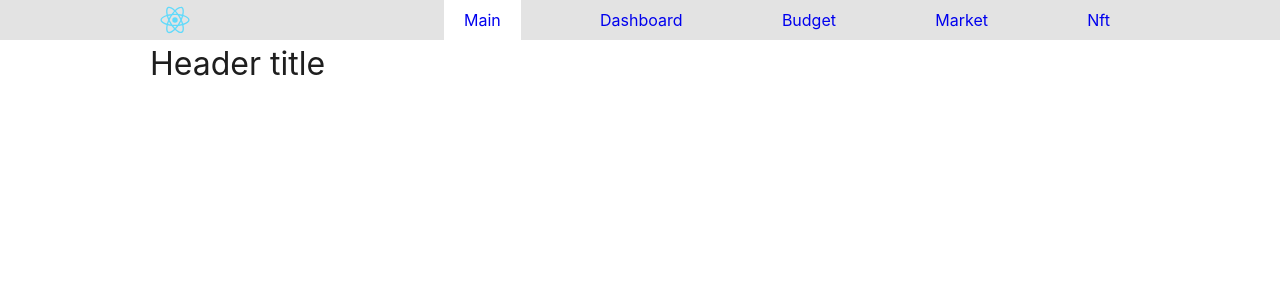
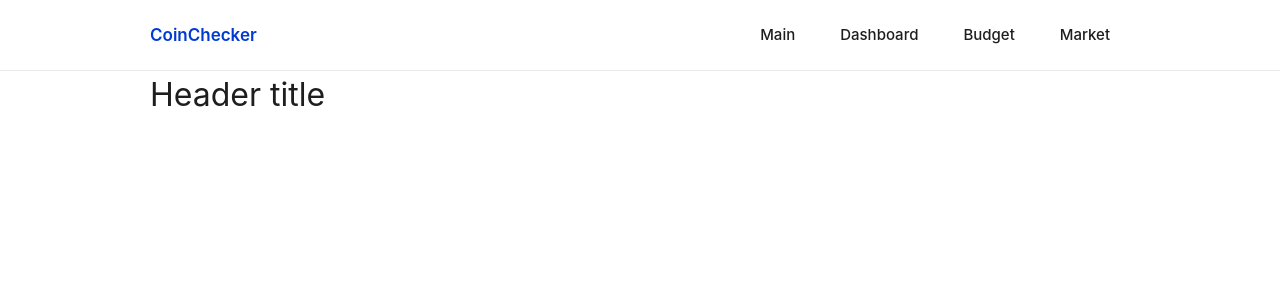
Before and after one commit to gerwld/coinchecker, a React (Create React App) app: page / in a window 1280 px wide. Shown: the top 300 px of the page. Built offline with nearby package versions, Linux system fonts and the light colour scheme.

Commit message:
Add main header

```diff
--- a/src/App.css
+++ b/src/App.css
@@ -16,51 +16,6 @@ body {
   max-width: 980px;
   margin-left: auto;
   margin-right: auto;
-}
-
-.header-logo {
-  width: 50px;
-}
-
-.header-content {
-  background-color: #e3e3e3;
-}
-
-.header-overlay {
-  display: flex;
-  justify-content: space-between;
-  align-items: center;
-  width: 100vw;
-}
-
-.main_nav {
-  width: 70%;
-}
-
-.main_nav ul {
-  display: flex;
-  justify-content: space-between;
-  align-items: center;
-  margin-left: auto;
-  padding: 0;
-  margin: 0;
-  list-style: none;
-}
-
-.main_nav li a {
-  display: block;
-  height: 40px;
-  line-height: 40px;
-  text-decoration: none;
-  padding: 0 20px;
-}
-
-.main_nav li a:hover {
-  background-color: #fff;
-}
-
-.active_a{
-  background-color: rgb(255, 255, 255);
 }
 
 /* show more icon */
--- a/src/components/MainScreen/Main.jsx
+++ b/src/components/MainScreen/Main.jsx
@@ -1,23 +1,28 @@
 import React from 'react';
 import s from './Main.module.css';
-import logo from '../../logo.svg';
 import { NavLink } from 'react-router-dom';
 
 const Main = (props) => {
     return (
         <div>
-            <header className="header-content">
-                <div className="header-overlay content-wrapper">
-                    <img src={logo} className="header-logo" alt="logo" />
-                        <nav className="main_nav">
-                        <ul>
-                            <li><NavLink to="/" className={(e) => e.isActive ? 'active_a':'' }>Main</NavLink></li>
-                            <li><NavLink to="/dashboard" className={(e) => e.isActive ? 'active_a':'' }>Dashboard</NavLink></li>
-                            <li><a href="#">Budget</a></li>
-                            <li><a href="#">Market</a></li>
-                            <li><a href="#">Nft</a></li>
-                        </ul>
-                    </nav>
+            <header className={s.main_header}>
+                <div className={`${s.header_overlay} content-wrapper`}>
+                    <span className={s.header_logo}>CoinChecker</span>
+                        <nav className={s.main_nav} role="navigation">
+                            <button className={s.mobile_menu}>☰ Menu</button>
+                            <div className={s.element}>
+                                <NavLink to="/" className={(e) => e.isActive ? 'active_a':'' }><span>Main</span></NavLink>
+                            </div>
+                            <div className={s.element}>
+                                <NavLink to="/dashboard" className={(e) => e.isActive ? 'active_a':'' }><span>Dashboard</span></NavLink>
+                            </div>
+                            <div className={s.element}>
+                                <NavLink to="/" className={(e) => e.isActive ? 'active_a':'' }><span>Budget</span></NavLink>
+                            </div>
+                            <div className={s.element}>
+                                <NavLink to="/" className={(e) => e.isActive ? 'active_a':'' }><span>Market</span></NavLink>
+                            </div>
+                        </nav>
                 </div>
             </header>
             <div className={`${s.main_content} content-wrapper`}>
--- a/src/components/MainScreen/Main.module.css
+++ b/src/components/MainScreen/Main.module.css
@@ -1,3 +1,101 @@
 .main_active {
     background-color: #fff;
 }
+
+/* Header styles */
+
+.main_header {
+    border-bottom: var(--border-lightgray);
+}
+
+.header_overlay {
+    display: flex;
+    justify-content: space-between;
+    align-items: center;
+    flex-direction: row;
+}
+
+.header_logo {
+    font-size: 17px;
+    font-weight: 600;
+    color: var(--color-primary-blue);
+}
+
+/* Main menu */
+
+.mobile_menu {
+    display: none;
+}
+
+.main_nav {
+    display: flex;
+    justify-content: flex-end;
+    flex-wrap: wrap;
+    font-size: 15px;
+    font-weight: 500;
+    height: 70px;
+    overflow: hidden;
+  }
+
+  .main_nav .element {
+    cursor: pointer;
+  }
+
+  .main_nav .element,
+  .main_nav .nav-button {
+    display: flex;
+  }
+
+  .main_nav a {
+    display: flex;
+    -ms-align-items: center;
+    align-items: center;
+    flex-basis: 100%;
+  }
+
+  .main_nav a {
+    position: relative;
+    padding: 10px 20px;
+    text-decoration: none;
+    color: var(--color-primary-black);
+  }
+
+  .main_nav a::after {
+      content: "";
+      opacity: 0;
+      position: absolute;
+      width: 60%;
+      height: 3px;
+      bottom: 0;
+      left: 20%;
+      background-color: var(--color-primary-blue);
+      transition: opacity 0.15s ease-in;
+    }
+
+  .main_nav a:hover:after {
+      opacity: 1;
+  }
+
+  .main_nav span{
+    display: block;
+    width: 100%;
+  }
+
+  .mobile-menu {
+    display: none;
+    width: 100%;
+    flex: 1 1 100%;
+    text-align: center;
+    padding: 20px 0;
+    margin-left: -1px;
+    margin-bottom: 0;
+
+    font-size: 26px;
+    font-weight: bold;
+  }
+
+  .main_nav div {
+    margin-left: 5px;
+    box-sizing: border-box;
+    text-align: center;
+  }
--- a/src/index.css
+++ b/src/index.css
@@ -6,6 +6,7 @@
   --color-header-text: #1F4173;
   --color-basic-text: #1F4173;
   --color-second-text: #8FA0B9;
+  --color-primary-black: #1e1e1e;
   --color-primary-gray: #717A8A;
   --color-primary-lightgray: #E9F0FF;
   --color-primary-lightgray2:#F0F4FC;
```
Also changed, not shown: src/logo.svg (deleted).
